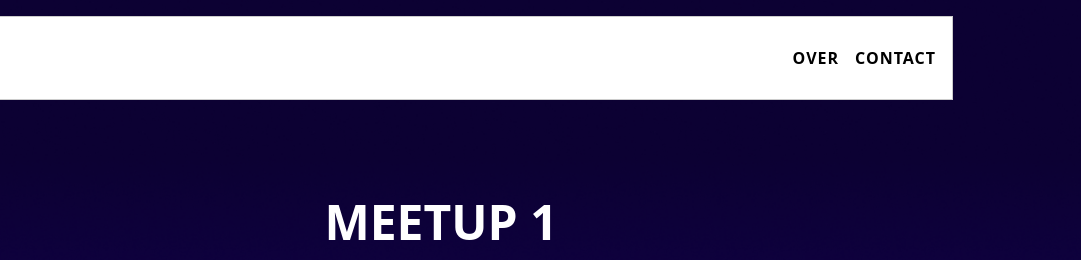
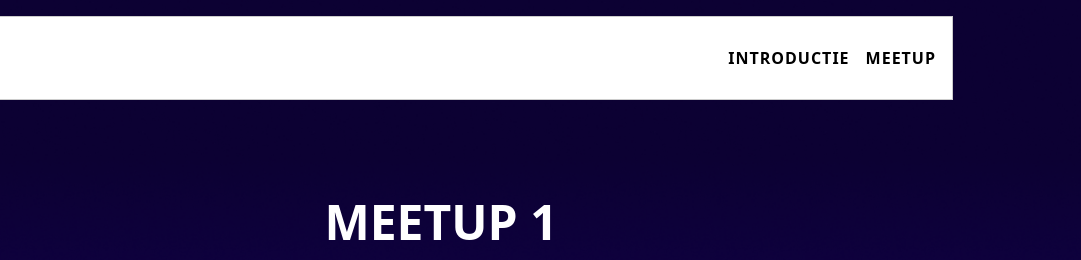
Before and after one commit to pgm-2425-itexploration/meetup-1-pgm-aminakha, a website: page index.html in a window 1280 px wide. Shown: the top 260 px of the page, 199-1280 px from the left. Drawn offline with Linux system fonts and the light colour scheme.

Commit message:
links gefixt

```diff
--- a/index.html
+++ b/index.html
@@ -21,16 +21,16 @@
 
                 <ul>
                     <li>
-                        <p><a href="#">Over</a></p>
+                        <p><a href="#introductie">Introductie</a></p>
                     </li>
                     <li>
-                        <p><a href="#">Contact</a></p>
+                        <p><a href="#meetup">Meetup</a></p>
                     </li>
                 </ul>
             </nav>
         </header>
         <main>
-            <div class="hero">
+            <div  class="hero">
                 <figure>
                     <img class="hero__img" src="./img/9d85ceae-46e0-4747-9e54-f42eeea3cd48.webp" alt="Achtergrondafbeelding">
                 </figure>
@@ -40,7 +40,7 @@
                     <a href="#meetup">Meer informatie over .NET 9</a>
                 </div>
             </div>
-            <div class="intro-csharp">
+            <div id="introductie"  class="intro-csharp">
                 <div class="intro-content max-w-5xl mx-auto px-4 sm:px-6 lg:px-8">
                     <h2>Introductie tot C#</h2>
                     <div class="description">
```
